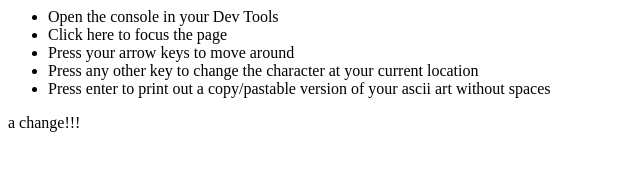
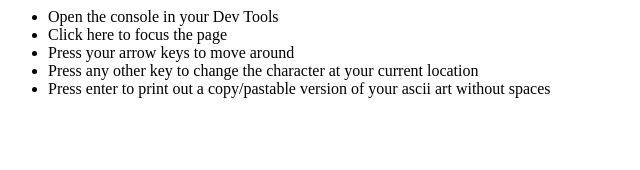
Before and after one commit to Thr1ve/asciiArtCreator, a website: page index.html in a window 1280 px wide. Shown: the full height of the page, 0-640 px from the left. Drawn offline with Linux system fonts and the light colour scheme.

Commit message:
remove change

```diff
--- a/index.html
+++ b/index.html
@@ -11,7 +11,6 @@
       <li> Press any other key to change the character at your current location </li>
       <li> Press enter to print out a copy/pastable version of your ascii art without spaces </li>
     </ul>
-    <div> a change!!!</div>
     <script src="script.js"></script>
   </body>
 </html>
```
